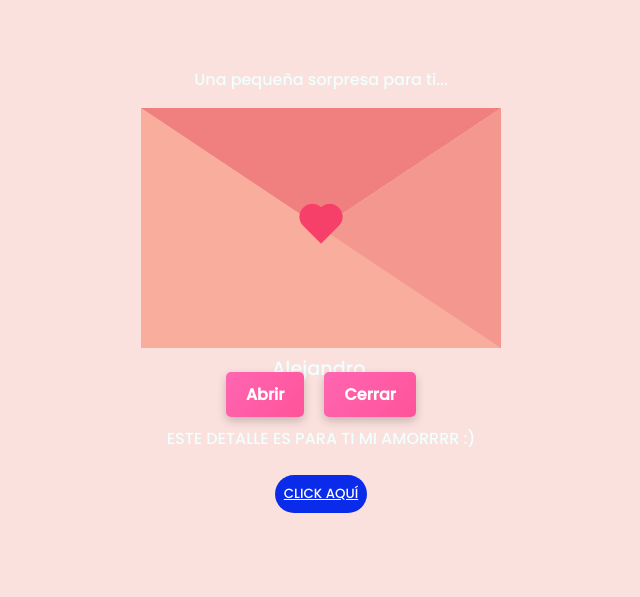
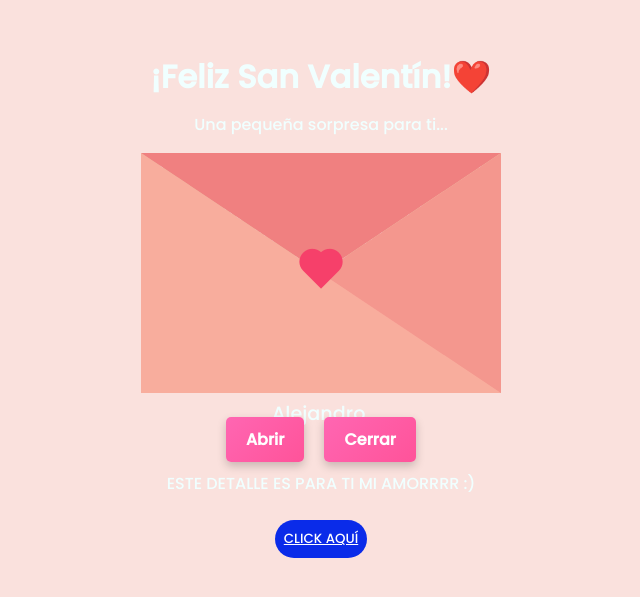
Before and after one commit to ArceaA/flores-amarillas-Narki, a plain HTML site: page index.html in a window 1280 px wide. Shown: the part 101-698 px from the top of the page, without its empty margins (319-959 px from the left). Drawn offline with nearby package versions, Linux system fonts and the light colour scheme; a web font is replaced by a local one.

Commit message:
Update index.html

```diff
--- a/index.html
+++ b/index.html
@@ -21,6 +21,7 @@
 </head>
 
 <body>
+    <h1>¡Feliz San Valentín!❤️</h1>
     <p class="psorpresa">Una pequeña sorpresa para ti...</p>
 
     <div class="contenedor" id="AbrirContenedor">
```
